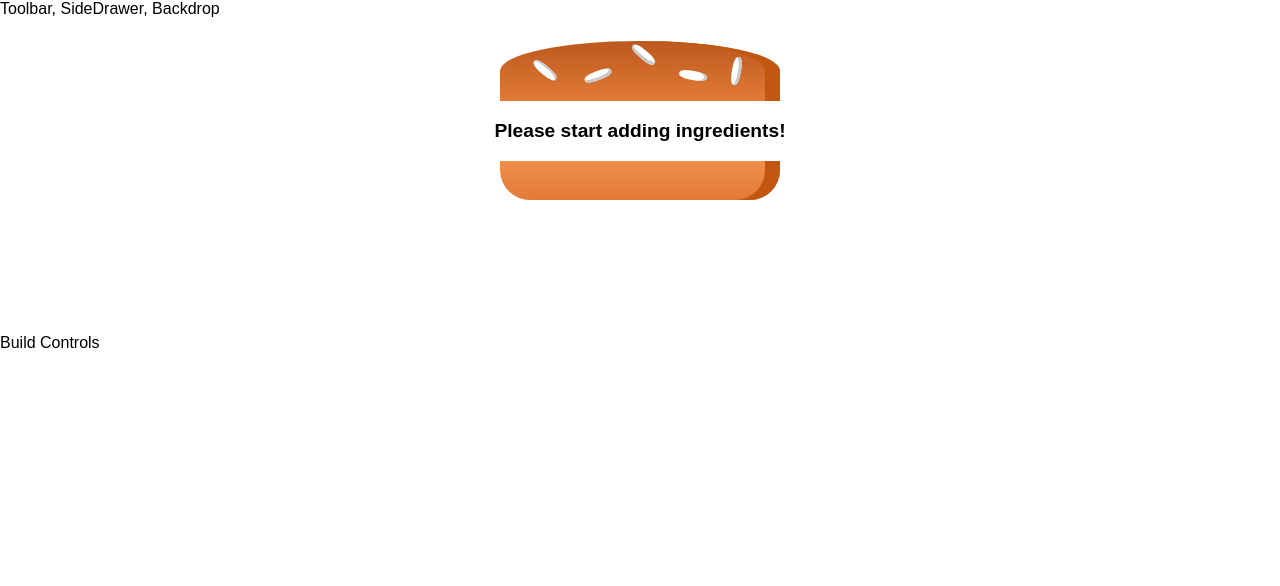
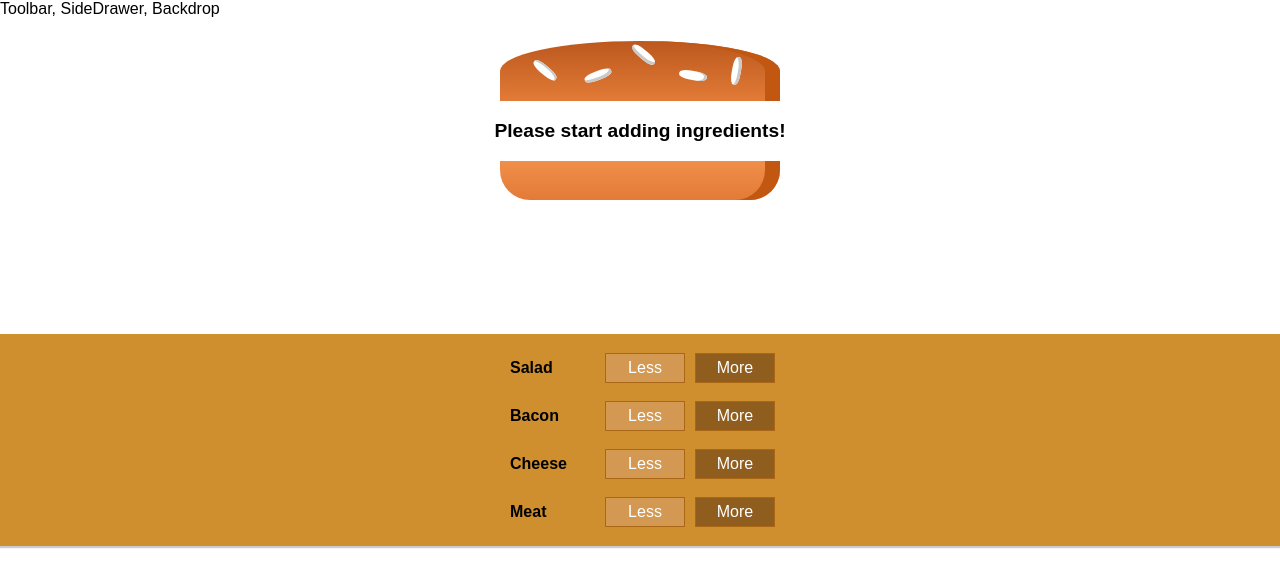
Before and after one commit to aaronsalud/ReactBurgerBuilderApp, a React app: page / in a window 1280 px wide. Shown: the top 586 px of the page. Built offline with nearby package versions, Linux system fonts and the light colour scheme.

Commit message:
Add Build Control functionality

```diff
--- a/src/components/Burger/BuildControls/BuildControl/BuildControl.js
+++ b/src/components/Burger/BuildControls/BuildControl/BuildControl.js
@@ -4,8 +4,8 @@
 const buildControl = (props) => (
     <div className={classes.BuildControl}>
         <div className={classes.Label}>{props.label}</div>
-        <button className={classes.Less}>Less</button>
-        <button className={classes.More}>More</button>
+        <button className={classes.Less} onClick={props.removed}>Less</button>
+        <button className={classes.More} onClick={props.added}>More</button>
     </div>
 );
 
--- a/src/components/Burger/BuildControls/BuildControls.js
+++ b/src/components/Burger/BuildControls/BuildControls.js
@@ -1,8 +1,18 @@
 import React from 'react';
+import classes from './BuildControls.css';
+import BuildControl from './BuildControl/BuildControl';
 
+const controls = [
+    {label: 'Salad', type: 'salad'},
+    {label: 'Bacon', type: 'bacon'},
+    {label: 'Cheese', type: 'cheese'},
+    {label: 'Meat', type: 'meat'},
+];
 const buildControls = (props) => (
-    <div>
-
+    <div className={classes.BuildControls}>
+        {controls.map(ctrl=>{
+           return <BuildControl key={ctrl.label} label={ctrl.label} added={() => props.ingredientAdded(ctrl.type)} removed={() => props.ingredientRemoved(ctrl.type)}/>
+        })}
     </div>
 );
 
--- a/src/containers/BurgerBuilder/BurgerBuilder.js
+++ b/src/containers/BurgerBuilder/BurgerBuilder.js
@@ -1,7 +1,15 @@
 import React, {Component} from 'react';
 import Wrapper from '../../hoc/Wrapper';
 import Burger from '../../components/Burger/Burger';
+import BuildControls from '../../components/Burger/BuildControls/BuildControls';
 
+
+const INGREDIENT_PRICES = {
+    salad: 0.5,
+    cheese: 0.4,
+    meat: 1.3,
+    bacon: 0.7
+};
 class BurgerBuilder extends Component{
 
     state = {
@@ -10,13 +18,49 @@
             bacon: 0,
             cheese: 0,
             meat: 0
+        },
+        totalPrice: 4
+    }
+
+    addIngredientHandler = (type) =>{
+        const oldCount = this.state.ingredients[type];
+        const updatedCount = oldCount + 1;
+
+        const updatedIngredients = {
+            ...this.state.ingredients
         }
+
+        updatedIngredients[type] = updatedCount;
+
+        const priceAddition = INGREDIENT_PRICES[type];
+        const oldPrice = this.state.totalPrice;
+        const newPrice = oldPrice + priceAddition;
+
+        this.setState({totalPrice: newPrice, ingredients: updatedIngredients});
     }
+
+    removeIngredientHandler = (type) =>{
+        const oldCount = this.state.ingredients[type];
+        const updatedCount = oldCount - 1;
+
+        const updatedIngredients = {
+            ...this.state.ingredients
+        }
+
+        updatedIngredients[type] = updatedCount;
+
+        const priceDeduction = INGREDIENT_PRICES[type];
+        const oldPrice = this.state.totalPrice;
+        const newPrice = oldPrice - priceDeduction;
+
+        this.setState({totalPrice: newPrice, ingredients: updatedIngredients});
+    }
+
     render(){
         return (
             <Wrapper>
                 <Burger ingredients={this.state.ingredients}/>
-                <div>Build Controls</div>
+                <BuildControls ingredientAdded={this.addIngredientHandler} ingredientRemoved={this.removeIngredientHandler}/>
             </Wrapper>
         );
     }
```
